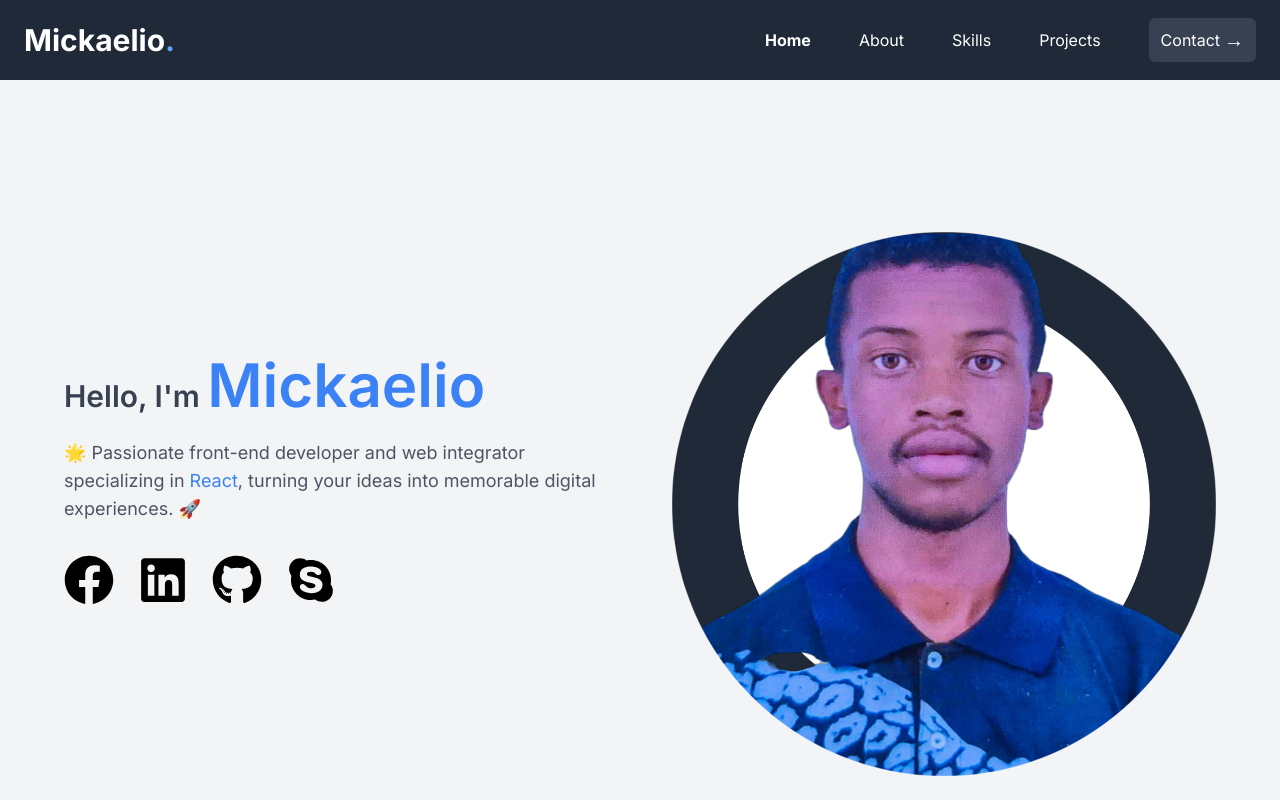
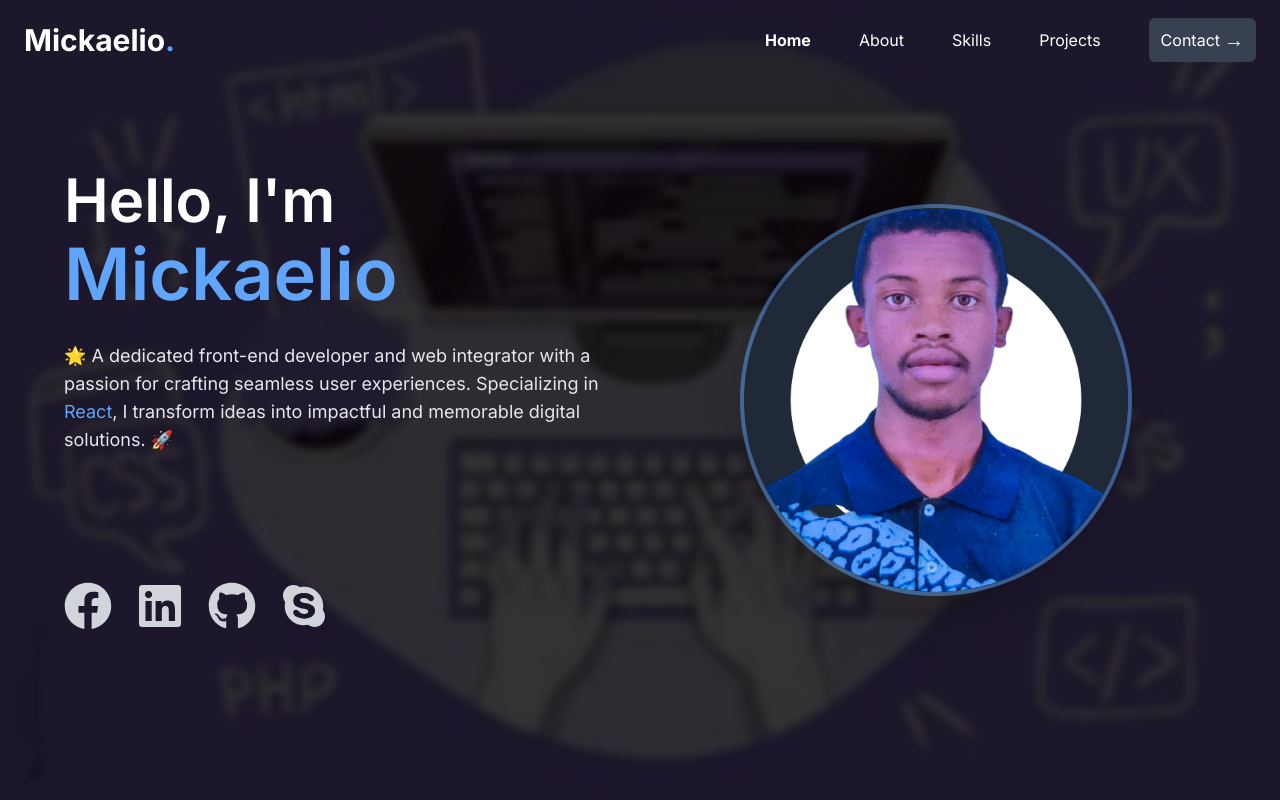
Before and after one commit to tsiheje/NewPortfolio, a Next.js app: page / in a window 1280 px wide. Shown: the top 800 px of the page. Built offline with nearby package versions, Linux system fonts and the light colour scheme.

Commit message:
refact : home et barnav

```diff
--- a/src/app/Components/Barnav/page.js
+++ b/src/app/Components/Barnav/page.js
@@ -1,9 +1,9 @@
-import { useState } from 'react';
-import { motion } from 'framer-motion';
+import { useState, useEffect } from 'react';
 
 const Barnav = () => {
   const [isOpen, setIsOpen] = useState(false);
   const [activeLink, setActiveLink] = useState('#home');
+  const [hasBackground, setHasBackground] = useState(false);
 
   const toggleMenu = () => setIsOpen(!isOpen);
 
@@ -11,6 +11,16 @@ const Barnav = () => {
     setActiveLink(link);
     setIsOpen(false);
   };
+
+  useEffect(() => {
+    const handleScroll = () => {
+      // Change background if the user scrolls past a certain point
+      setHasBackground(window.scrollY > 50); // Adjust 50 as needed
+    };
+
+    window.addEventListener('scroll', handleScroll);
+    return () => window.removeEventListener('scroll', handleScroll);
+  }, []);
 
   const links = [
     { href: '#home', label: 'Home' },
@@ -37,7 +47,11 @@ const Barnav = () => {
   );
 
   return (
-    <nav className="bg-gray-800 sticky top-0 z-50">
+    <nav
+      className={`fixed top-0 left-0 w-full z-50 transition duration-300 ${
+        hasBackground ? 'bg-gray-800' : 'bg-transparent'
+      }`}
+    >
       <div className="max-w-7xl mx-auto px-4 sm:px-6 lg:px-6">
         <div className="flex items-center justify-between h-20">
           <h1 className="text-white text-3xl font-bold">
--- a/src/app/Components/home/page.js
+++ b/src/app/Components/home/page.js
@@ -2,76 +2,99 @@ import Image from "next/image";
 import { motion } from "framer-motion";
 import { FaFacebook, FaTwitter, FaLinkedin, FaGithub, FaSkype } from "react-icons/fa";
 import sariko from "../../Assets/Images/profile-pic.png";
+import bgimage from "../../Assets/Images/bgimage.jpg";
 
 const socialLinks = [
   {
     href: "https://www.facebook.com/Rasolofoniaina.Mickaelio/",
     label: "Facebook",
-    icon: <FaFacebook size={50} />,
+    icon: <FaFacebook size={40} className="sm:w-12 sm:h-12" />,
   },
   {
     href: "https://www.linkedin.com/in/rasolofoniaina-tsiheje-marie-mickaelio3/",
     label: "LinkedIn",
-    icon: <FaLinkedin size={50} />,
+    icon: <FaLinkedin size={40} className="sm:w-12 sm:h-12" />,
   },
   {
     href: "https://github.com/tsiheje",
     label: "GitHub",
-    icon: <FaGithub size={50} />,
+    icon: <FaGithub size={40} className="sm:w-12 sm:h-12" />,
   },
   {
-    href: "https://github.com/tsiheje",
+    href: "https://join.skype.com/invite/IPIhGiQpePER",
     label: "Skype",
-    icon: <FaSkype size={50} />,
+    icon: <FaSkype size={40} className="sm:w-12 sm:h-12" />,
   },
 ];
 
 const Homepage = () => {
   return (
-    <div id="home" className="flex flex-col lg:flex-row items-center min-h-screen bg-gray-100 lg:px-16 w-full gap-16">
-      <div className="w-full lg:w-1/2">
+    <div id="home" className="relative min-h-screen w-full">
+      {/* Background fixed */}
+      <div className="absolute inset-0 w-full h-full z-0">
+        <Image
+          src={bgimage}
+          alt="Background"
+          fill
+          className="object-cover object-center"
+          priority
+          quality={100}
+        />
+        <div className="absolute inset-0 bg-black/80 backdrop-blur-sm" />
+      </div>
+      {/* Content of the home section */}
+      <div className="relative z-10 flex flex-col lg:flex-row items-center justify-center min-h-screen w-full px-4 sm:px-6 lg:px-16 py-36 lg:py-40">
+        <div className="w-full lg:w-1/2 max-w-2xl lg:mr-8">
           <motion.div
             initial={{ opacity: 0, x: -50 }}
             animate={{ opacity: 1, x: 0 }}
             transition={{ duration: 0.8, ease: "easeOut" }}
+            className="space-y-6 lg:space-y-8"
           >
-          <h1 className="text-3xl font-semibold text-gray-700 mb-6">
-            Hello, I'm <span className="text-blue-500 text-6xl">Mickaelio</span>
+            <h1 className="text-4xl sm:text-5xl lg:text-6xl font-semibold text-white leading-tight">
+              Hello, I'm <span className="text-blue-400 block mt-2 text-5xl sm:text-6xl lg:text-7xl">Mickaelio</span>
             </h1>
-          <p className="text-lg text-gray-600 mb-8">
-            🌟 Passionate front-end developer and web integrator specializing in <span className="text-blue-500">React</span>, turning your ideas into memorable digital experiences. 🚀
+            <p className="text-base sm:text-lg text-gray-200">
+              🌟 A dedicated front-end developer and web integrator with a passion for crafting seamless user experiences.
+              Specializing in <span className="text-blue-400">React</span>, I transform ideas into impactful and memorable digital solutions. 🚀
             </p>
-          <div className="flex gap-6">
+            <div className="pt-12 sm:pt-16 lg:pt-24">
+              <div className="flex flex-wrap gap-4 sm:gap-6">
                 {socialLinks.map(({ href, label, icon }) => (
-              <a
+                  <motion.a
                     key={label}
                     href={href}
                     target="_blank"
                     rel="noopener noreferrer"
-                className="transition-transform transform hover:scale-110 hover:text-blue-500 duration-300"
+                    className="text-gray-300 hover:text-blue-400 transition-all duration-300"
                     aria-label={label}
+                    whileHover={{ scale: 1.1 }}
+                    whileTap={{ scale: 0.95 }}
                   >
                     {icon}
-              </a>
+                  </motion.a>
                 ))}
+              </div>
             </div>
           </motion.div>
         </div>
-      <div className="w-full lg:w-1/2 flex justify-center">
+        <div className="w-full lg:w-1/2 flex justify-center mt-8 lg:mt-0">
           <motion.div
-          className="flex mt-12"
-          initial={{ opacity: 0 }}
-          animate={{ opacity: 1 }}
-          transition={{ delay: 0.5, duration: 0.8 }}
+            className="rounded-full overflow-hidden ring-4 ring-blue-400/50 shadow-2xl"
+            initial={{ scale: 0.8 }}
+            animate={{ scale: 1 }}
+            transition={{ duration: 0.5 }}
           >
             <Image
               src={sariko}
-            alt="Mickaelio"
-            layout="responsive"
-            width={80}
-            height={80}
+              alt="Profile Picture"
+              width={280}
+              height={280}
+              className="rounded-full w-64 h-64 sm:w-80 sm:h-80 lg:w-96 lg:h-96 object-cover"
+              priority
             />
           </motion.div>
+        </div>
       </div>
     </div>
   );
```
Also changed, not shown: src/app/Assets/Images/bgimage.jpg (added). Lines whose indentation alone changed are shown as unchanged.
